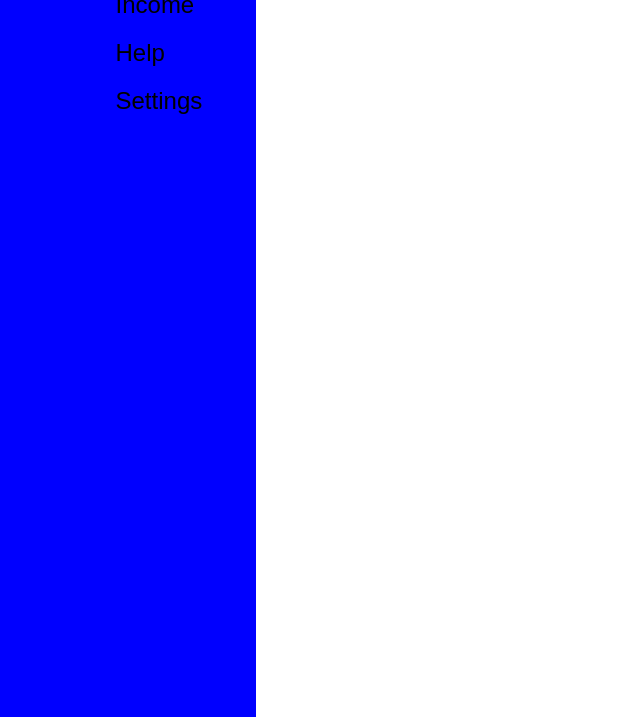
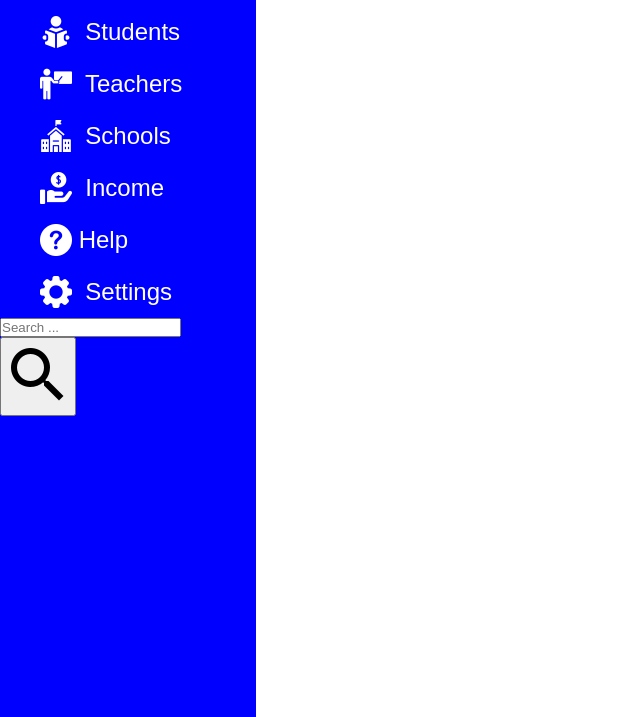
Before and after one commit to atiqurrr/html_css_admin_panel, a plain HTML site: page index.html in a window 1280 px wide. Shown: the part 83-800 px from the top of the page, without its empty margins (0-640 px from the left). Drawn offline with Linux system fonts and the light colour scheme.

Commit message:
welcome 1

```diff
--- a/index.css
+++ b/index.css
@@ -1,4 +1,4 @@
-*{
+ *{
     margin: 0;
     padding: 0;
     box-sizing: border-box;
@@ -6,7 +6,7 @@
 }
 
 body{
-    min-height: 100vh;
+    min-height:100vh;
 }
 
 
@@ -22,7 +22,7 @@ h1, h2{
     color: #444;
 }
 
-.side-menu{
+ .side-menu{
     position: fixed;
     background-color: blue;
     width: 20vw;
@@ -32,7 +32,7 @@ h1, h2{
 
 }
 
-.side-menu .brand-name{
+.side-menu .side-menu{
     height: 10vh;
     display: flex;
     align-items: center;
@@ -42,11 +42,12 @@ h1, h2{
 .side-menu li{
     font-size: 24px;
     padding: 10px 40px;
-    color: black;
+    color: white;
     display: flex;
     align-items: center;
 }
 
 .side-menu li:hover{
-    background-color: white;
+    background-color:firebrick;
+    color: darkorchid;
 }
--- a/index.html
+++ b/index.html
@@ -14,14 +14,30 @@
             <h1>Brand</h1>
 
         <ul>
-            <li>Dashboard</li>
-            <li>Students</li>
-            <li>Teachers</li>
-            <li>Schools</li>
-            <li>Income</li>
-            <li>Help</li>
-            <li>Settings</li>
+            <li> <img src="./images/dashboard (2).png" alt=""> &nbsp; Dashboard</li>
+            <li><img src="./images/reading-book (1).png" alt="">&nbsp; Students</li>
+            <li> <img src="./images/teacher2.png" alt=""> &nbsp; Teachers</li>
+            <li><img src="./images/school.png" alt="">&nbsp; Schools</li>
+            <li><img src="./images/payment.png" alt="">&nbsp; Income</li>
+            <li><img src="./images/help-web-button.png" alt="">&nbsp;Help</li>
+            <li><img src="./images/settings.png" alt="">&nbsp; Settings</li>
         </ul>
     </div>
+
+    <div class="container">
+        <div class="header">
+            <div class="nav">
+                <div class="search">
+                    <input type="text" name="" id="" placeholder="Search ..."  >
+                    <button type="submit"><img src="./images/search.png" alt=""></button>
+                </div>
+            </div>
+        </div>
+    </div>
+
+
+
+
+    <script src="index.js"></script>
 </body>
 </html>
```
Also changed, not shown: images/dashboard (2).png (added), images/dashboard.png (added), images/help-web-button.png (added), images/income.png (added), images/info.png (added), images/notifications.png (added), images/payment.png (added), images/reading-book (1).png (added), images/school.png (added), images/schools.png (added), images/search.png (added), images/settings.png (added), images/students.png (added), images/teacher2.png (added), 3 more files.
